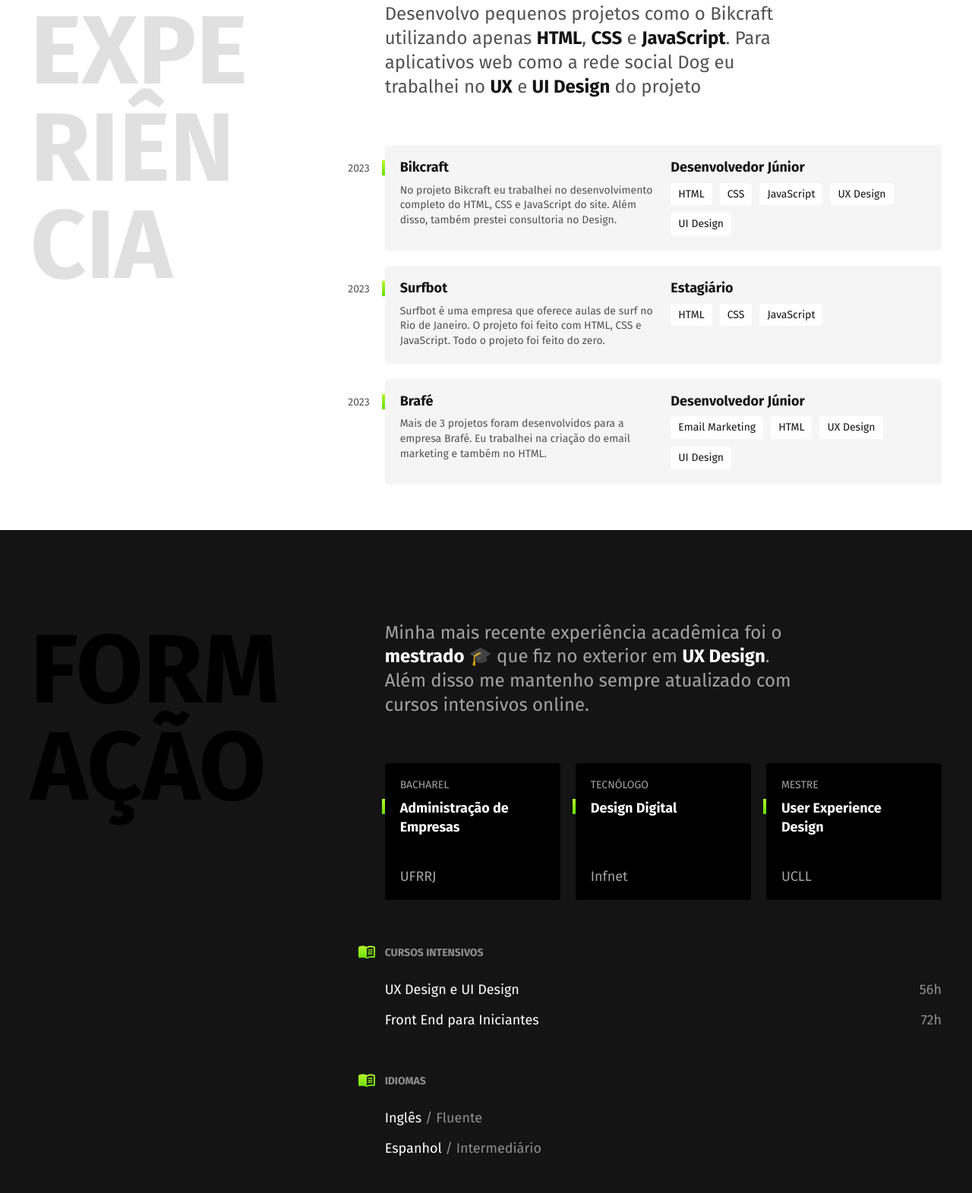
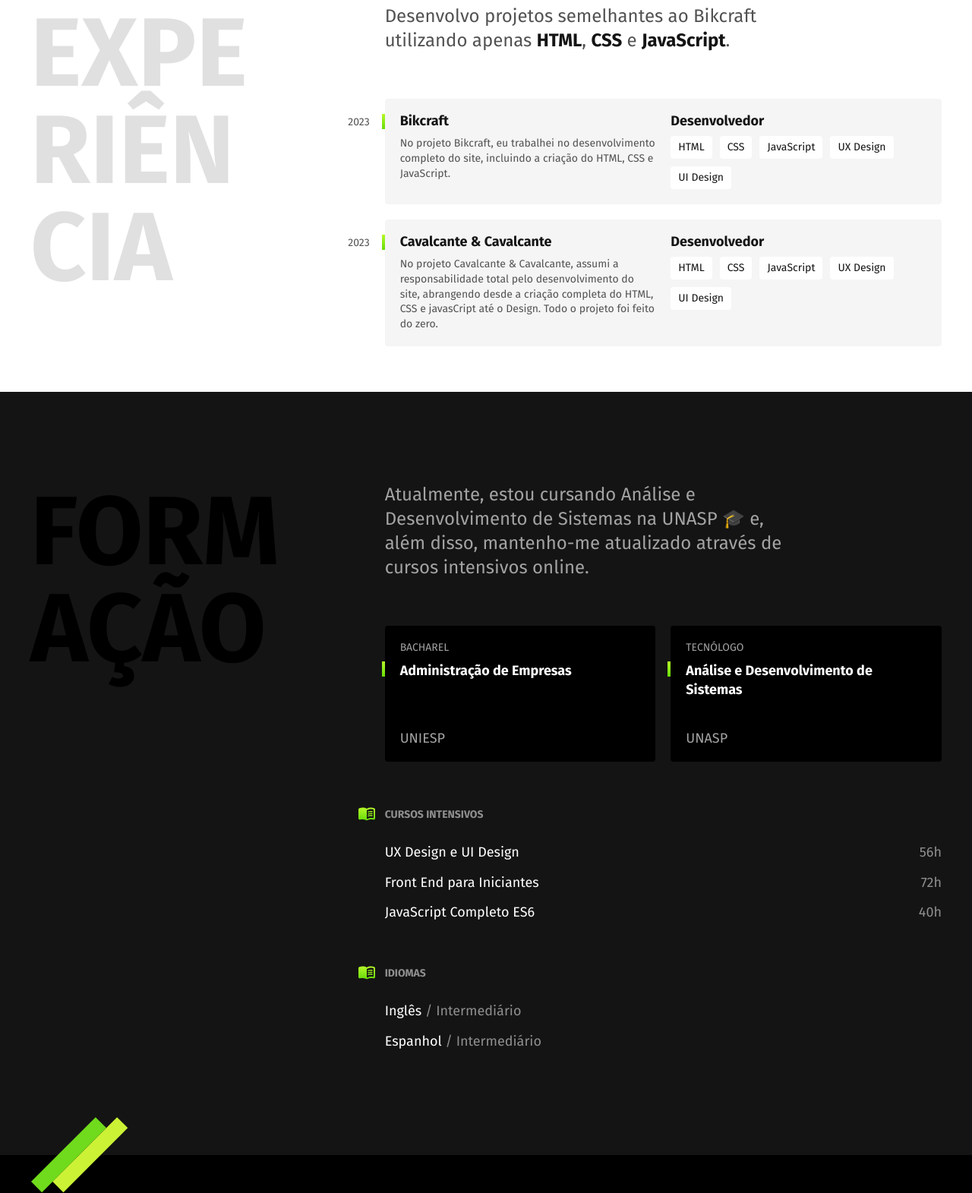
Before and after one commit to Jonathangaruti/jonathangaruti.github.io, a plain HTML site: page index.html in a window 1280 px wide. Shown: the part 760-2331 px from the top of the page at 76% size. Drawn offline with Linux system fonts and the light colour scheme.

Commit message:
Atualizaçaõ do site

```diff
--- a/index.html
+++ b/index.html
@@ -10,14 +10,14 @@
   <link rel="icon" href="./img/favicon.svg" type="image/svg+xml">
 
   <link rel="preconnect" href="https://fonts.googleapis.com">
-<link rel="preconnect" href="https://fonts.gstatic.com" crossorigin>
-<link href="https://fonts.googleapis.com/css2?family=Fira+Sans:wght@400;700&display=swap" rel="stylesheet">
+  <link rel="preconnect" href="https://fonts.gstatic.com" crossorigin>
+  <link href="https://fonts.googleapis.com/css2?family=Fira+Sans:wght@400;700&display=swap" rel="stylesheet">
 
 </head>
 
 <body>
   <header class="header">
-    <img src="./img/marca.svg" alt="Lobo" width="104" height="38">
+    <img src="./img/jonathan.svg" alt="Lobo" width="104" height="38">
     <nav>
       <ul class="header-menu">
         <li><a href="#experiencia">Experiêcnia</a></li>
@@ -38,13 +38,13 @@
   <section class="experiencia" id="experiencia" aria-label="Experiência">
     <h2 class="subtitulo">Experiência</h2>
     <div>
-      <p class="experiencia-texto">Desenvolvo pequenos projetos como o Bikcraft utilizando apenas <strong>HTML</strong>, <strong>CSS</strong> e <strong>JavaScript</strong>. Para aplicativos web como a rede social Dog eu trabalhei no <strong>UX</strong> e <strong>UI Design</strong> do projeto</p>
+      <p class="experiencia-texto">Desenvolvo projetos semelhantes ao Bikcraft utilizando apenas <strong>HTML</strong>, <strong>CSS</strong> e <strong>JavaScript</strong>.
 
       <div class="empresa">
         <span class="empresa-ano">2023</span>
         <h3 class="empresa-titulo">Bikcraft</h3>
-        <span class="empresa-titulo">Desenvolvedor Júnior</span>
-        <p class="empresa-texto">No projeto Bikcraft eu trabalhei no desenvolvimento completo do HTML, CSS e JavaScript do site. Além disso, também prestei consultoria no Design. </p>
+        <span class="empresa-titulo">Desenvolvedor</span>
+        <p class="empresa-texto">No projeto Bikcraft, eu trabalhei no desenvolvimento completo do site, incluindo a criação do HTML, CSS e JavaScript. </p>
         <ul class="empresa-habilidades">
           <li>HTML</li>
           <li>CSS</li>
@@ -56,24 +56,13 @@
 
       <div class="empresa">
         <span class="empresa-ano">2023</span>
-        <h3 class="empresa-titulo">Surfbot</h3>
-        <span class="empresa-titulo">Estagiário</span>
-        <p class="empresa-texto">Surfbot é uma empresa que oferece aulas de surf no Rio de Janeiro. O projeto foi feito com HTML, CSS e JavaScript. Todo o projeto foi feito do zero. </p>
+        <h3 class="empresa-titulo">Cavalcante & Cavalcante</h3>
+        <span class="empresa-titulo">Desenvolvedor</span>
+        <p class="empresa-texto">No projeto Cavalcante & Cavalcante, assumi a responsabilidade total pelo desenvolvimento do site, abrangendo desde a criação completa do HTML, CSS e javasCript até o Design. Todo o projeto foi feito do zero. </p>
         <ul class="empresa-habilidades">
           <li>HTML</li>
           <li>CSS</li>
           <li>JavaScript</li>
-        </ul>
-      </div>
-
-      <div class="empresa">
-        <span class="empresa-ano">2023</span>
-        <h3 class="empresa-titulo">Brafé</h3>
-        <span class="empresa-titulo">Desenvolvedor Júnior</span>
-        <p class="empresa-texto">Mais de 3 projetos foram desenvolvidos para a empresa Brafé. Eu trabalhei na criação do email marketing e também no HTML. </p>
-        <ul class="empresa-habilidades">
-          <li>Email Marketing</li>
-          <li>HTML</li>
           <li>UX Design</li>
           <li> UI Design</li>
         </ul>
@@ -88,24 +77,19 @@
 
       <div>
         <p class="formacao-texto">
-          Minha mais recente experiência acadêmica foi o <strong>mestrado</strong> 🎓 que fiz no exterior em <strong>UX Design</strong>. Além disso me mantenho sempre atualizado com cursos intensivos online.
+          Atualmente, estou cursando Análise e Desenvolvimento de Sistemas na UNASP 🎓 e, além disso, mantenho-me atualizado através de cursos intensivos online.
         </p>
 
         <ul class="faculdade-lista">
           <li class="faculdade">
             <span class="faculdade-tipo">Bacharel</span>
             <h3 class="faculdade-curso">Administração de Empresas</h3>
-            <span class="faculdade-instituicao">UFRRJ</span>
+            <span class="faculdade-instituicao">UNIESP</span>
           </li>
           <li class="faculdade">
             <span class="faculdade-tipo">Tecnólogo</span>
-            <h3 class="faculdade-curso">Design Digital</h3>
-            <span class="faculdade-instituicao">Infnet</span>
-          </li>
-          <li class="faculdade">
-            <span class="faculdade-tipo">Mestre</span>
-            <h3 class="faculdade-curso">User Experience Design</h3>
-            <span class="faculdade-instituicao">UCLL</span>
+            <h3 class="faculdade-curso">Análise e Desenvolvimento de Sistemas</h3>
+            <span class="faculdade-instituicao">UNASP</span>
           </li>
         </ul>
         <div class="formacao-extra">
@@ -114,12 +98,13 @@
             <ul>
               <li>UX Design e UI Design <span>56h</span></li>
               <li>Front End para Iniciantes <span>72h</span></li>
+              <li>JavaScript Completo ES6<span>40h</span></li>
             </ul>
           </div>
           <div class="idiomas">
             <h3>Idiomas</h3>
             <ul>
-              <li>Inglês <span>/ Fluente</span></li>
+              <li>Inglês <span>/ Intermediário</span></li>
               <li>Espanhol <span>/ Intermediário</span></li>
             </ul>
           </div>
```
Also changed, not shown: img/jonathan.svg (added), img/marca.svg (deleted), img/perfil.jpg.
